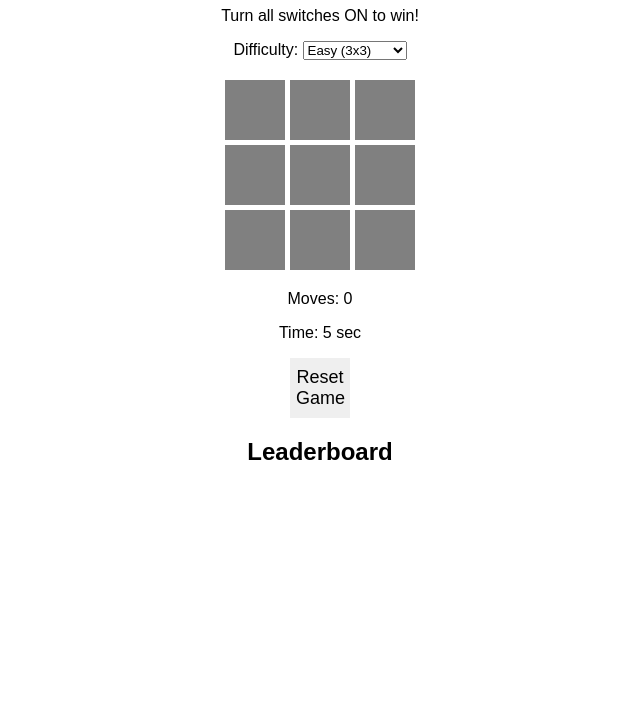
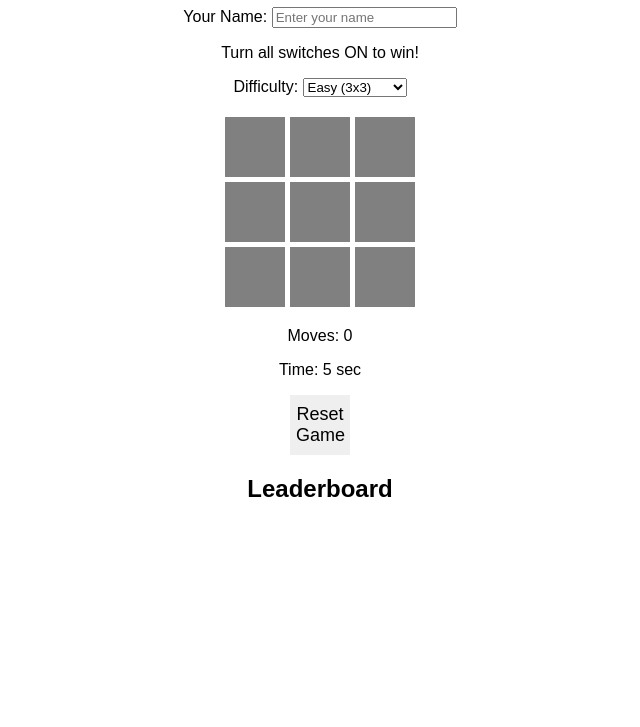
Before and after one commit to Rashpinder1985/flip-flop-game, a plain HTML site: page index.html in a window 1280 px wide. Shown: the part 73-800 px from the top of the page, without its empty margins (320-960 px from the left). Drawn offline with Linux system fonts and the light colour scheme.

Commit message:
index don

```diff
--- a/index.html
+++ b/index.html
@@ -17,6 +17,11 @@
 <body>
 
     <h1>Flip-Flop Switch Puzzle</h1>
+
+    <div id="player-info">
+        <label for="player-name">Your Name:</label>
+        <input type="text" id="player-name" placeholder="Enter your name" required>
+    </div>
 
     <p>Turn all switches ON to win!</p>
 
@@ -46,6 +51,10 @@
 
     <p id="message"></p>
 
+    <div id="hint-container">
+        <p id="hint-text" class="hint"></p>
+    </div>
+
     <h2>Leaderboard</h2>
 
     <ol id="leaderboard"></ol>
```
